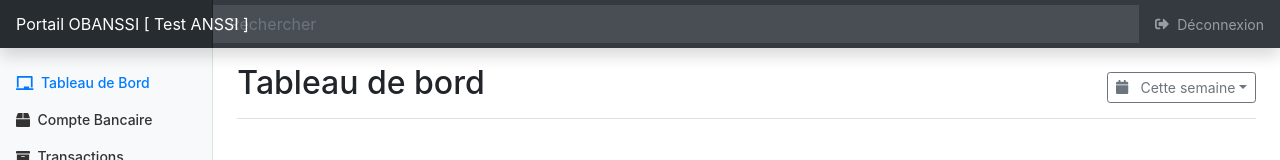
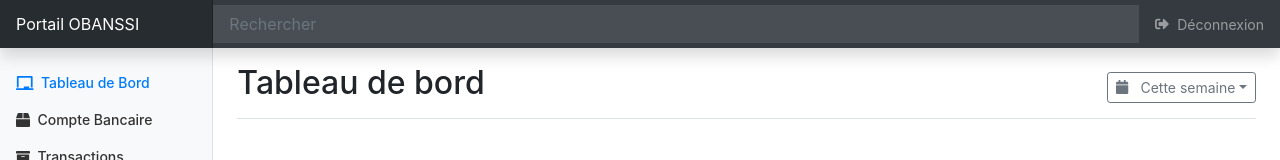
Before and after one commit to tibou/master, a React (Create React App) app: page /home in a window 1280 px wide. Shown: the top 160 px of the page. Built offline with nearby package versions, Linux system fonts and the light colour scheme; what redux-multi would draw is missing.

Commit message:
Login bug fixing

```diff
--- a/src/components/home/Home.js
+++ b/src/components/home/Home.js
@@ -43,7 +43,7 @@ class Home extends Component {
       <div>
         <nav className="navbar navbar-dark sticky-top bg-dark flex-md-nowrap p-0 shadow">
           <a className="navbar-brand col-md-3 col-lg-2 mr-0 px-3" href="#">
-            Portail OBANSSI [ Test ANSSI ]
+            Portail OBANSSI
           </a>
           <button
             className="navbar-toggler position-absolute d-md-none collapsed"
--- a/src/components/welcome/Welcome.js
+++ b/src/components/welcome/Welcome.js
@@ -25,7 +25,9 @@ class Welcome extends Component {
     };
 
     const responseFacebook = response => {
-      signed(response, "facebook");
+      if (!(response.status === "unknown")) {
+        signed(response, "facebook");
+      }
     };
 
     const componentClicked = response => {};
```
